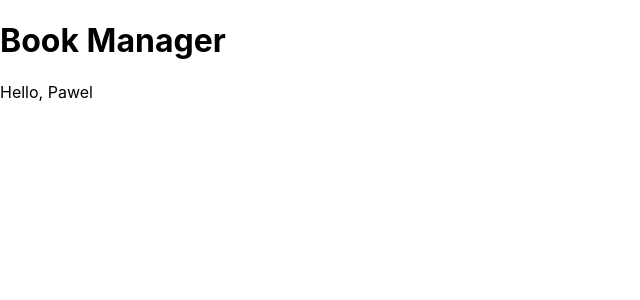
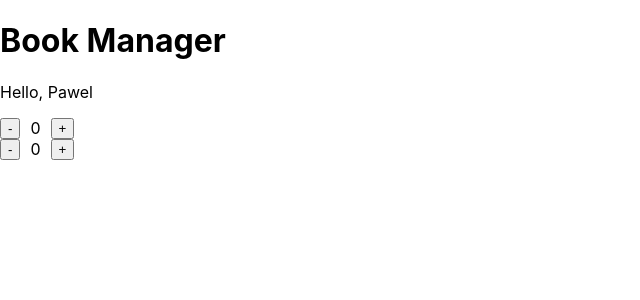
Before and after one commit to pawsaw/react-workshop-2022-11-09, a React (Create React App) app: page / in a window 1280 px wide. Shown: the top 300 px of the page, without its empty margins (0-640 px from the left). Built offline with nearby package versions, Linux system fonts and the light colour scheme.

Commit message:
Counter component

```diff
--- a/src/App.tsx
+++ b/src/App.tsx
@@ -1,4 +1,5 @@
 import './App.css';
+import { Counter } from './components/Counter';
 import { SimpleName } from './components/SimpleName';
 
 function App() {
@@ -6,6 +7,8 @@ function App() {
     <div>
       <h1>Book Manager</h1>
       <SimpleName />
+      <Counter />
+      <Counter />
     </div>
   );
 }
--- /dev/null
+++ b/src/components/Counter/Counter.tsx
@@ -0,0 +1,34 @@
+import { CSSProperties, useState } from 'react';
+
+export const Counter: React.FC = () => {
+  const [count, setCount] = useState(0);
+
+  function increment() {
+    setCount(count + 1);
+  }
+
+  function decrement() {
+    setCount(count - 1);
+  }
+
+  return (
+    <div style={style.container}>
+      <button onClick={decrement}>-</button>
+      <span style={style.value}>{count}</span>
+      <button onClick={increment}>+</button>
+    </div>
+  );
+};
+
+const style: Record<string, CSSProperties> = {
+  container: {
+    display: 'flex',
+    flexDirection: 'row',
+    gap: 10,
+  },
+  value: {
+    display: 'flex',
+    justifyContent: 'center',
+    alignItems: 'center',
+  },
+};
--- /dev/null
+++ b/src/components/Counter/index.ts
@@ -0,0 +1 @@
+export * from './Counter';
```
